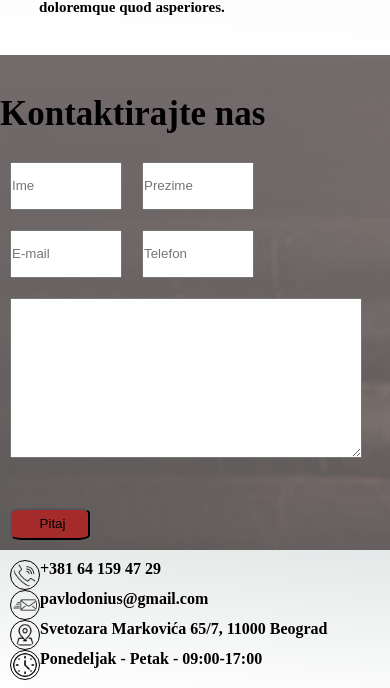
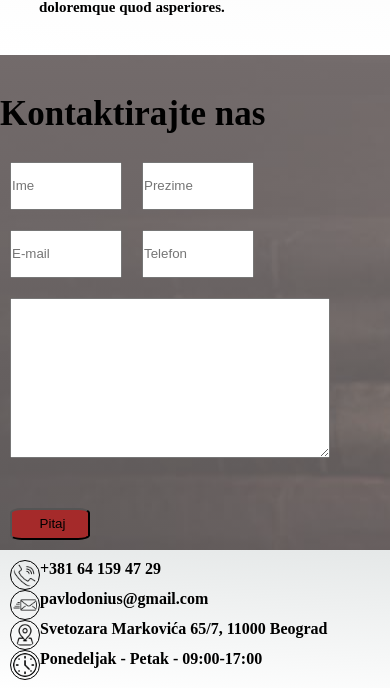
Before and after one commit to maladjuka/pavle, a plain HTML site: page index.html in a window 390 px wide. Shown: the part 3227-3915 px from the top of the page. Drawn offline with nearby package versions, Linux system fonts and the light colour scheme; grey boxes are pictures that could not be loaded.

Commit message:
Update style.css

```diff
--- a/style.css
+++ b/style.css
@@ -444,7 +444,6 @@ form{
                 input{
     width: 7rem;
 }
-                textarea{width:10rem;}
             .work p{
                 display: none;
             }
@@ -506,7 +505,7 @@ form button{
 }
 #question{
     height: 10rem;
-    width: 22rem;
+    width: 20rem;
     margin: 10px;
 
 }
```
